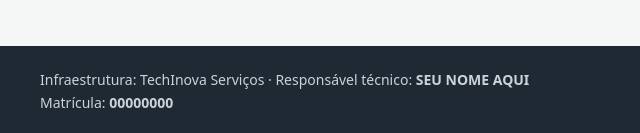
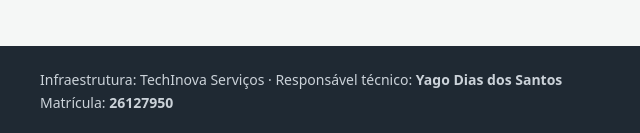
Before and after one commit to Yaguindazl/avaliacao-docker-26127950, a plain HTML site: page portal/html/index.html in a window 1280 px wide. Shown: the part 756-889 px from the top of the page, 0-640 px from the left. Drawn offline with Linux system fonts and the light colour scheme.

Commit message:
Dockerfile do portal

```diff
--- a/portal/html/index.html
+++ b/portal/html/index.html
@@ -34,8 +34,8 @@
 
   <footer>
     <!-- EDITE AS DUAS LINHAS ABAIXO COM O SEU NOME E A SUA MATRÍCULA -->
-    <p>Infraestrutura: TechInova Serviços · Responsável técnico: <strong id="responsavel">SEU NOME AQUI</strong></p>
-    <p>Matrícula: <strong id="matricula">00000000</strong></p>
+    <p>Infraestrutura: TechInova Serviços · Responsável técnico: <strong id="responsavel">Yago Dias dos Santos</strong></p>
+    <p>Matrícula: <strong id="matricula">26127950</strong></p>
   </footer>
 
   <script>
```
Also changed, not shown: 2 other files.
